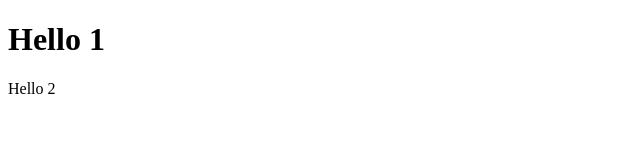
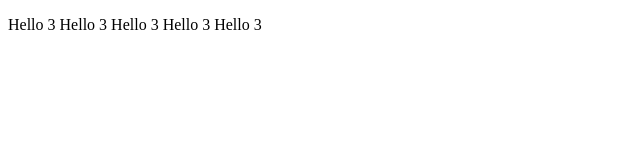
Before and after one commit to IgorChorniy/test1, a plain HTML site: page index.html in a window 1280 px wide. Shown: the whole page, without its empty margins (0-640 px from the left). Drawn offline with Linux system fonts and the light colour scheme.

Commit message:
3 commit

```diff
--- a/index.html
+++ b/index.html
@@ -13,8 +13,8 @@
 </head>
 
 <body>
- <h1>Hello 1</h1>
-   <p>Hello 2</p>
+
+   <p>Hello 3 Hello 3 Hello 3 Hello 3 Hello 3 </p>
 
 </body>
 </html>
```
